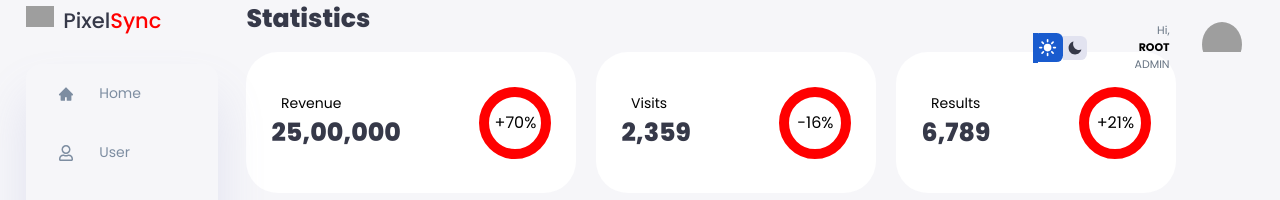
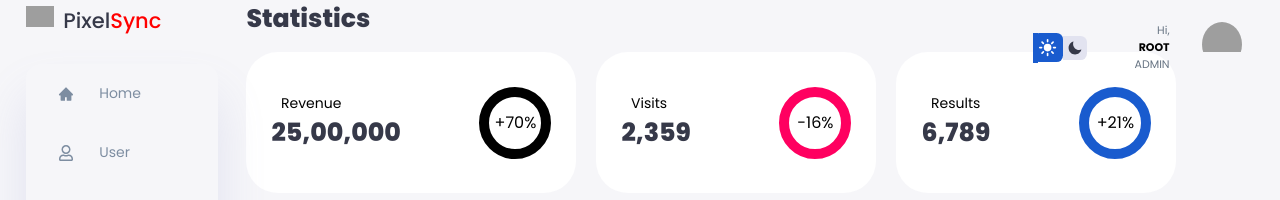
Before and after one commit to Priyanshu-kr-gupta/pixel-sync, a React (Vite) app in the folder pixel-sync/: page / in a window 1280 px wide. Shown: the top 200 px of the page. Built offline with nearby package versions, Linux system fonts and the light colour scheme; grey boxes are pictures that could not be loaded.

Commit message:
added color

```diff
--- a/pixel-sync/src/Css/Block.css
+++ b/pixel-sync/src/Css/Block.css
@@ -35,5 +35,5 @@ p{
     /* background-color: yellow; */
 
     border-radius: 50%;
-    border: 10px solid red;
+    border: 10px solid;
 }
--- a/pixel-sync/src/components/Block.jsx
+++ b/pixel-sync/src/components/Block.jsx
@@ -9,7 +9,7 @@ const Block = (props) => {
         <p>{props.text}</p>
         <h1>{props.symbol}{props.amount}</h1>
         </div>
-        <div className='percentage'>{props.percent}</div>
+        <div className='percentage' style={{borderColor:props.color}}>{props.percent}</div>
         </div>
 
     </div>
--- a/pixel-sync/src/components/statistics.jsx
+++ b/pixel-sync/src/components/statistics.jsx
@@ -7,9 +7,9 @@ function Statistics() {
       <h1>Statistics </h1>
 
           <div className='stats'>
-          <Block text="Revenue" width="280px" amount="25,00,000"  percent="+70%"></Block>
-          <Block text="Visits" width="230px" amount="2,359" symbol="" percent="-16%"></Block>
-        <Block text="Results" width="230px" amount="6,789" symbol="" percent="+21%"></Block>
+          <Block text="Revenue" width="280px" amount="25,00,000"  percent="+70%" color="#1b9c8"></Block>
+          <Block text="Visits" width="230px" amount="2,359" symbol="" percent="-16%" color="#ff0060"></Block>
+        <Block text="Results" width="230px" amount="6,789" symbol="" percent="+21%" color="#195bce"></Block>
         </div>
     </div>
   );
```
